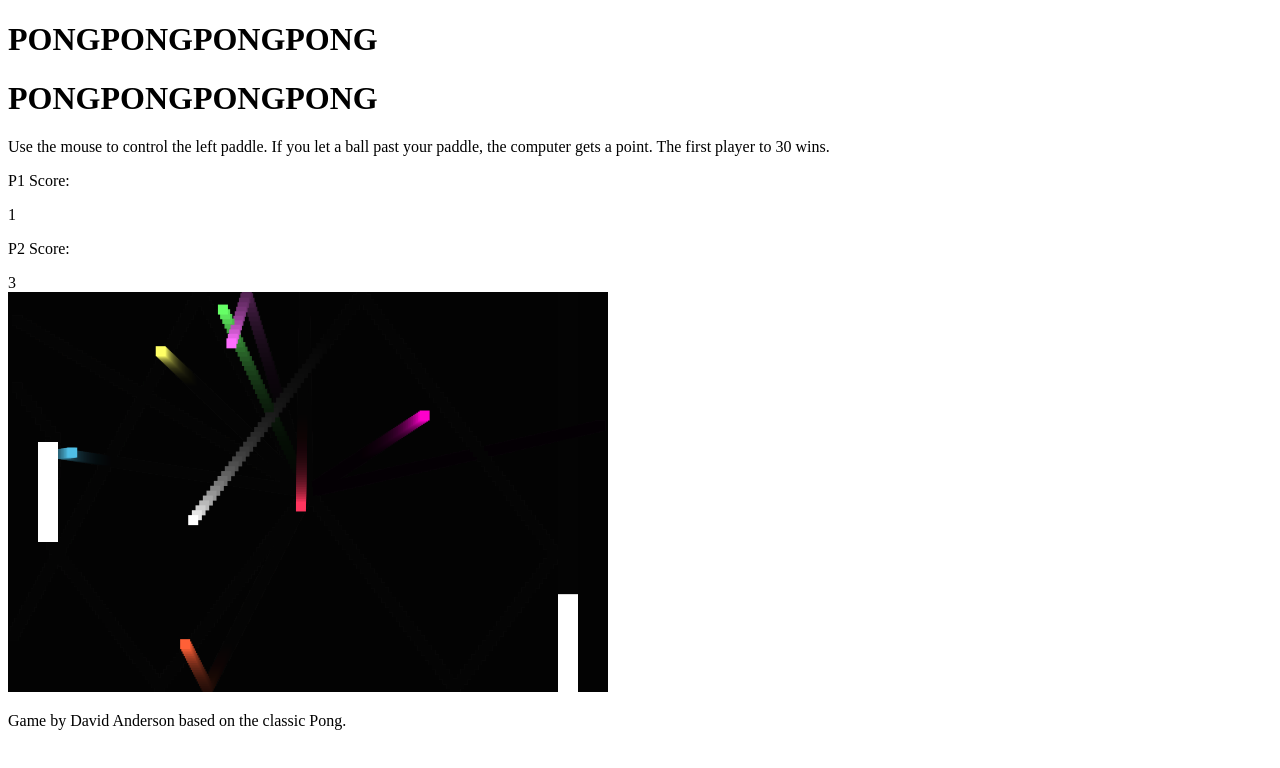
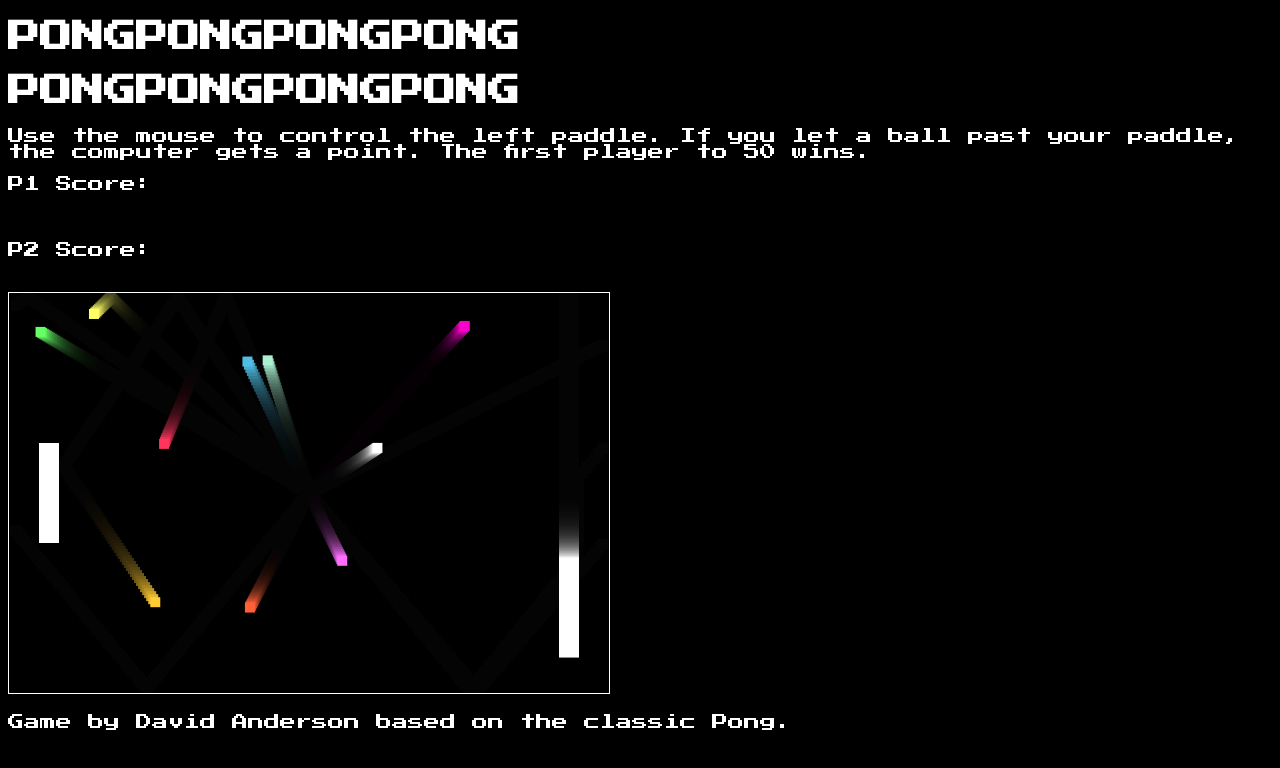
Before and after one commit to dlande000/pongpongpongpongpongpongpongpong, a plain HTML site: page index.html in a window 1280 px wide. Both pictures are taken after a click on the element 308 px from the left and 492 px from the top of the page. Drawn offline with Linux system fonts and the light colour scheme.

Commit message:
Change difficulty

```diff
--- a/index.html
+++ b/index.html
@@ -4,12 +4,14 @@
     <meta charset="UTF-8">
     <meta name="viewport" content="width=device-width, initial-scale=1.0">
     <meta http-equiv="X-UA-Compatible" content="ie=edge">
+    <link href="https://fonts.googleapis.com/css?family=Press+Start+2P&display=swap" rel="stylesheet">
+    <link rel="stylesheet" type="text/css" href="./style.css" />
     <title>PONGPONGPONGPONGPONGPONGPONGPONG</title>
 </head>
 <body>
     <h1>PONGPONGPONGPONG</h1>
     <h1>PONGPONGPONGPONG</h1>
-    <p>Use the mouse to control the left paddle. If you let a ball past your paddle, the computer gets a point. The first player to 30 wins.</p>
+    <p>Use the mouse to control the left paddle. If you let a ball past your paddle, the computer gets a point. The first player to 50 wins.</p>
     <p>P1 Score:</p>
     <div id="p1_score"></div>
     <p>P2 Score:</p>
--- a/pong.js
+++ b/pong.js
@@ -42,8 +42,8 @@ class Pong {
     constructor(canvas) {
         this._canvas = canvas;
         this._context = canvas.getContext('2d');
-        this.colors = ["#FF355E", "#FF6037", "#FFFF66", '#66FF66', '#50BFE6', '#FF6EFF', '#FF00CC', "#fff"];
-        this.balls = [new Ball(), new Ball(), new Ball(), new Ball(), new Ball(), new Ball(), new Ball(), new Ball()];
+        this.colors = ["#FF355E", "#FF6037", "#FFFF66", '#FFCC33', '#66FF66', '#AAF0D1', '#50BFE6', '#FF6EFF', '#FF00CC', "#fff"];
+        this.balls = [new Ball(), new Ball(), new Ball(), new Ball(), new Ball(), new Ball(), new Ball(), new Ball(), new Ball(), new Ball()];
         this.players = [new Player(), new Player()];
         this.players[0].pos.x = 40;
         this.players[1].pos.x = this._canvas.width - 40;
@@ -103,15 +103,15 @@ class Pong {
         const i = this.balls.indexOf(ball);
         this.balls[i].pos.x = this._canvas.width/2;
         this.balls[i].pos.y = this._canvas.height/2;
-        this.balls[i].vel.x = ((Math.random() * (300)) - 1) * (Math.random() > 0.5 ? 1 : -1);
-        this.balls[i].vel.y = ((Math.random() * (300)) - 1) * (Math.random() > 0.5 ? 1 : -1);
+        this.balls[i].vel.x = (((Math.random() * (200)) - 50) + 50) * (Math.random() > 0.5 ? 1 : -1);
+        this.balls[i].vel.y = (((Math.random() * (200)) - 50) + 50) * (Math.random() > 0.5 ? 1 : -1);
     }
 
     start() {
         this.balls.forEach(ball => {
             if (ball.vel.x === 0 || ball.vel.y === 0) {
-                ball.vel.x = ((Math.random() * (300)) - 1) * (Math.random() > 0.5 ? 1 : -1);
-                ball.vel.y = ((Math.random() * (300)) - 1) * (Math.random() > 0.5 ? 1 : -1);
+                ball.vel.x = ((Math.random() * (200 - 50) + 50) * (Math.random() > 0.5 ? 1 : -1));
+                ball.vel.y = ((Math.random() * (200 - 50) + 50) * (Math.random() > 0.5 ? 1 : -1));
             }
         });
     }
@@ -136,7 +136,7 @@ class Pong {
             }
             this.players.forEach(player => {
                 this.collide(player, ball);
-                if (player.score > 30) {
+                if (player.score > 50) {
                     this.resetAllBalls();
                 }
             });
--- /dev/null
+++ b/style.css
@@ -0,0 +1,13 @@
+html {
+    width: 100%;
+    background-color: black;
+}
+
+canvas {
+    border: 1px solid white;
+}
+
+h1, p {
+    color: white;
+    font-family: 'Press Start 2P', cursive;
+}
```
